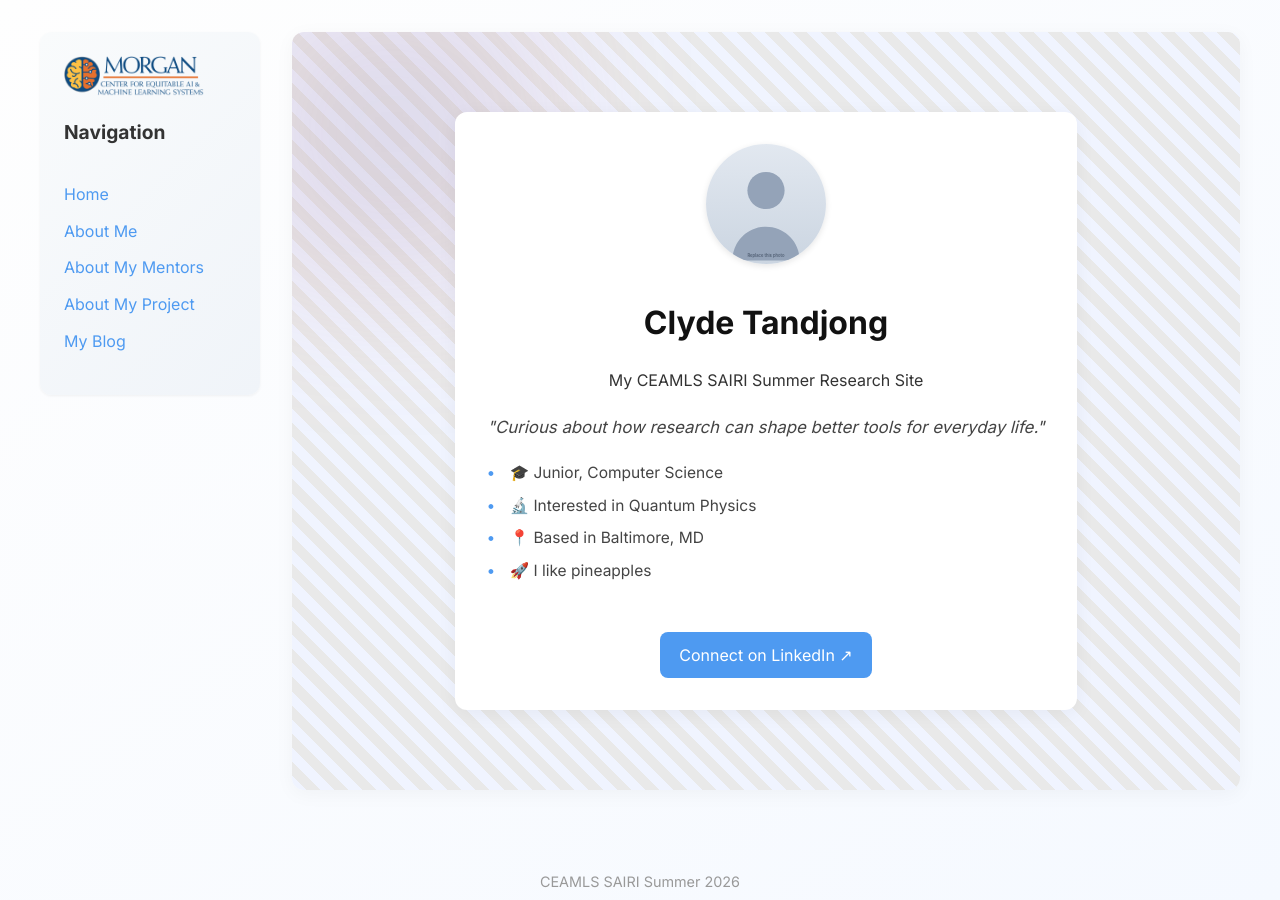
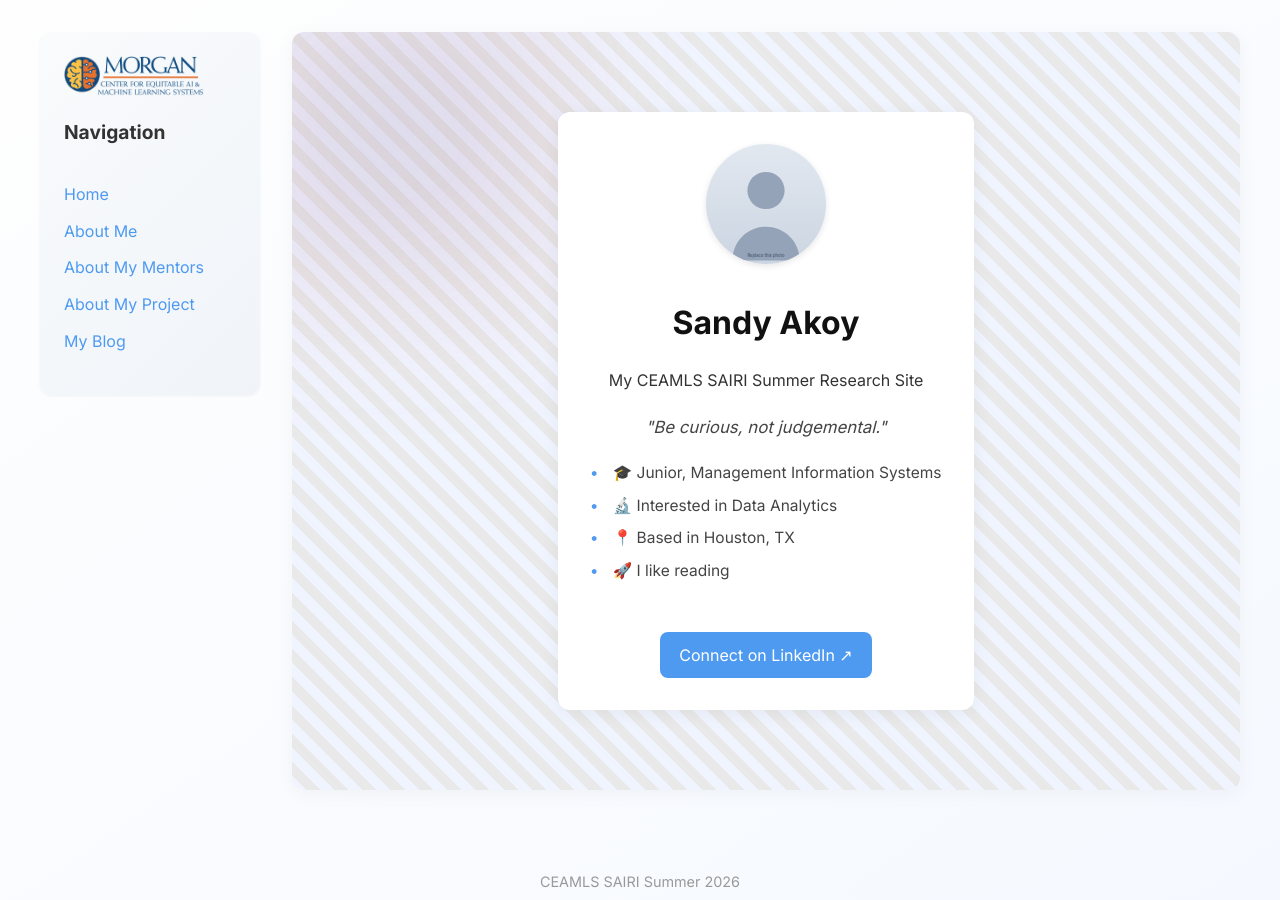
Before and after one commit to SandyAkoy/sandyakoyceamls26.github.io, a Jekyll site: the page built from index.md, in a window 1280 px wide. Built offline with Jekyll 4.4.1, drawn with Linux system fonts in a browser that asks for light colours.

Commit message:
Update index.md

```diff
--- a/index.md
+++ b/index.md
@@ -1,26 +1,26 @@
 ---
 layout: home
 title: Home
-display_name: Clyde Tandjong                  # <- shown as the big display name on the hero
+display_name: Sandy Akoy                 # <- shown as the big display name on the hero
 description: My CEAMLS SAIRI Summer Research Site
 
-motto: "Curious about how research can shape better tools for everyday life."
+motto: "Be curious, not judgemental."
 
 quick_facts:
-  - "🎓 Junior, Computer Science"
-  - "🔬 Interested in Quantum Physics"
-  - "📍 Based in Baltimore, MD"
-  - "🚀 I like pineapples"
+  - "🎓 Junior, Management Information Systems"
+  - "🔬 Interested in Data Analytics"
+  - "📍 Based in Houston, TX"
+  - "🚀 I like reading"
 
-linkedin: https://www.linkedin.com/in/example
+linkedin: https://www.linkedin.com/in/sandy-akoy
 image: /assets/images/profile.svg
 
 # A "Currently" block — three short status lines for the home page.
 currently:
-  - label: Reading
-    text: "The Design of Everyday Things — Don Norman"
-  - label: Building
-    text: "A small Raspberry Pi sensor logging dashboard"
+  - label: Favorite Novel
+    text: "The Fire Next Time — James Baldwin"
+  - label: Favorite Movie
+    text: "Black Panther"
   - label: Wondering
-    text: "How accessibility research can shape consumer hardware"
+    text: "What my next hairstyle will be"
 ---
```
